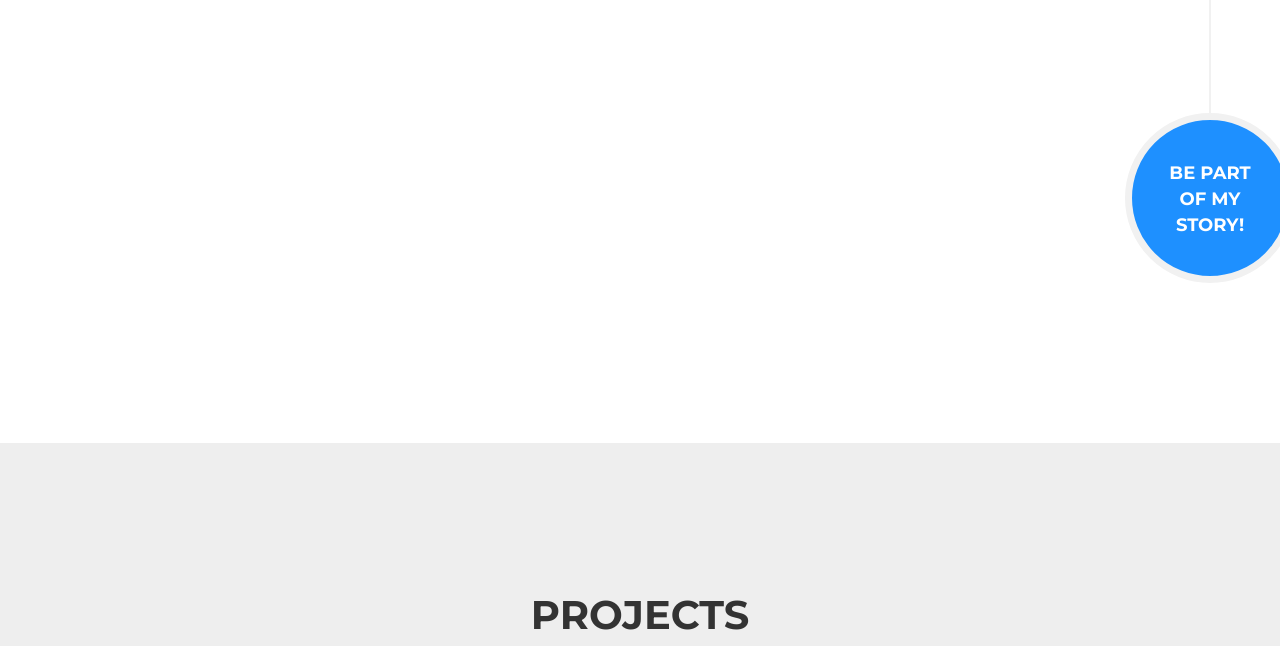
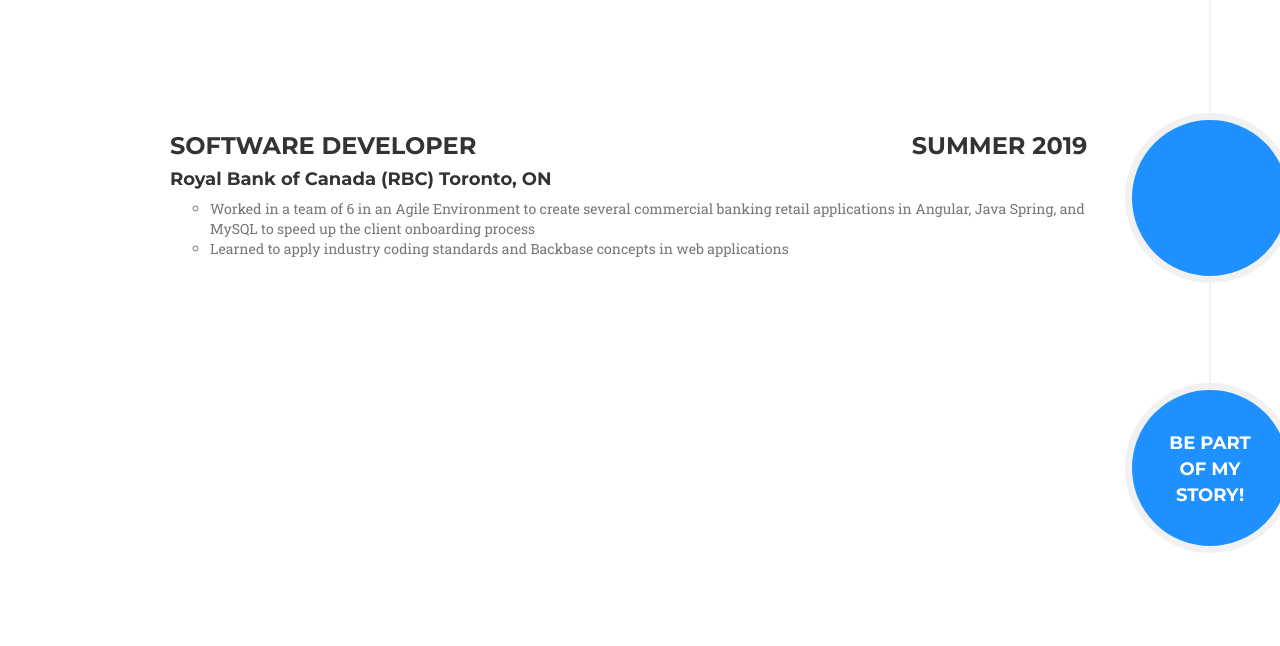
Before and after one commit to Stefan-Mitic/stefan-mitic.github.io, a plain HTML site: page index.html in a window 1280 px wide. Shown: the part 2042-2688 px from the top of the page. Drawn offline with nearby package versions, Linux system fonts and the light colour scheme; a web font is replaced by a local one.

Commit message:
updated work experience last summer

```diff
--- a/index.html
+++ b/index.html
@@ -181,6 +181,26 @@
                         </li>
                         <li>
                             <div class="timeline-image">
+                                <!--<img class="img-circle img-responsive" src="img/about/2.jpg" alt="">-->
+                            </div>
+                            <div class="timeline-panel">
+                                <div class="timeline-heading">
+                                    <div class="row">
+                                        <h3 class="col-sm-8">Software Developer</h3>
+                                        <h3 class="col-sm-4" style="text-align:right;">Summer 2019</h3>
+                                    </div>
+                                    <h4 class="subheading">Royal Bank of Canada (RBC) Toronto, ON</h4>
+                                </div>
+                                <div class="timeline-body">
+                                    <ul class="text-muted">
+                                        <li>Worked in a team of 6 in an Agile Environment to create several commercial banking retail applications in Angular, Java Spring, and MySQL to speed up the client onboarding process</li>
+                						<li>Learned to apply industry coding standards and Backbase concepts in web applications</li>
+                                    </ul>
+                                </div>
+                            </div>
+                        </li>
+                        <li>
+                            <div class="timeline-image">
                                 <h4>
                                     Be Part
                                     <br>Of My
```
